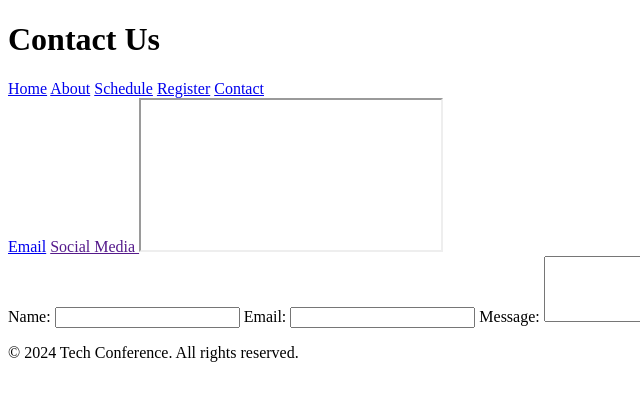
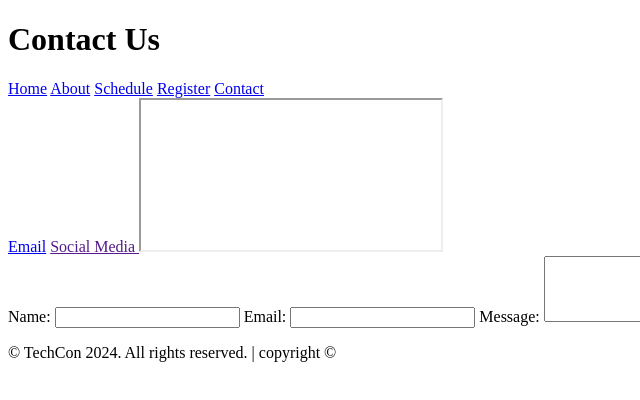
Before and after one commit to Lloon1/TechCon_HTML, a plain HTML site: page techcon_website/contact.html in a window 1280 px wide. Shown: the full height of the page, 0-640 px from the left. Drawn offline with Linux system fonts and the light colour scheme.

Commit message:
added files

```diff
--- a/techcon_website/contact.html
+++ b/techcon_website/contact.html
@@ -36,7 +36,7 @@
     </main>
 
     <footer>
-        <p>&copy; 2024 Tech Conference. All rights reserved.</p>
+        <p>&copy; TechCon 2024. All rights reserved. | copyright &copy; </p>
     </footer>
 
 </body>
```
Also changed, not shown: techcon_website/about.html (+1 -2 lines), techcon_website/register.html (+3 -0 lines).
